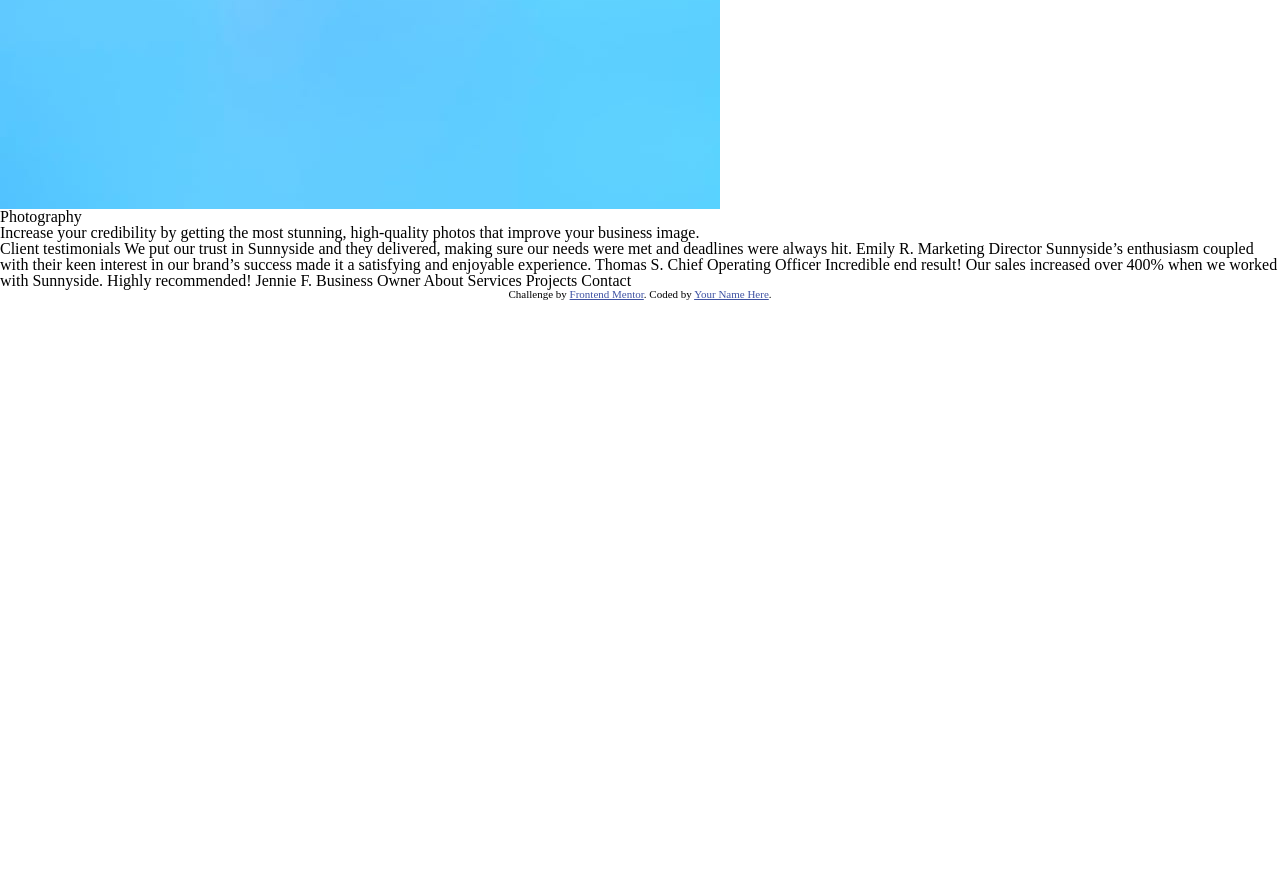
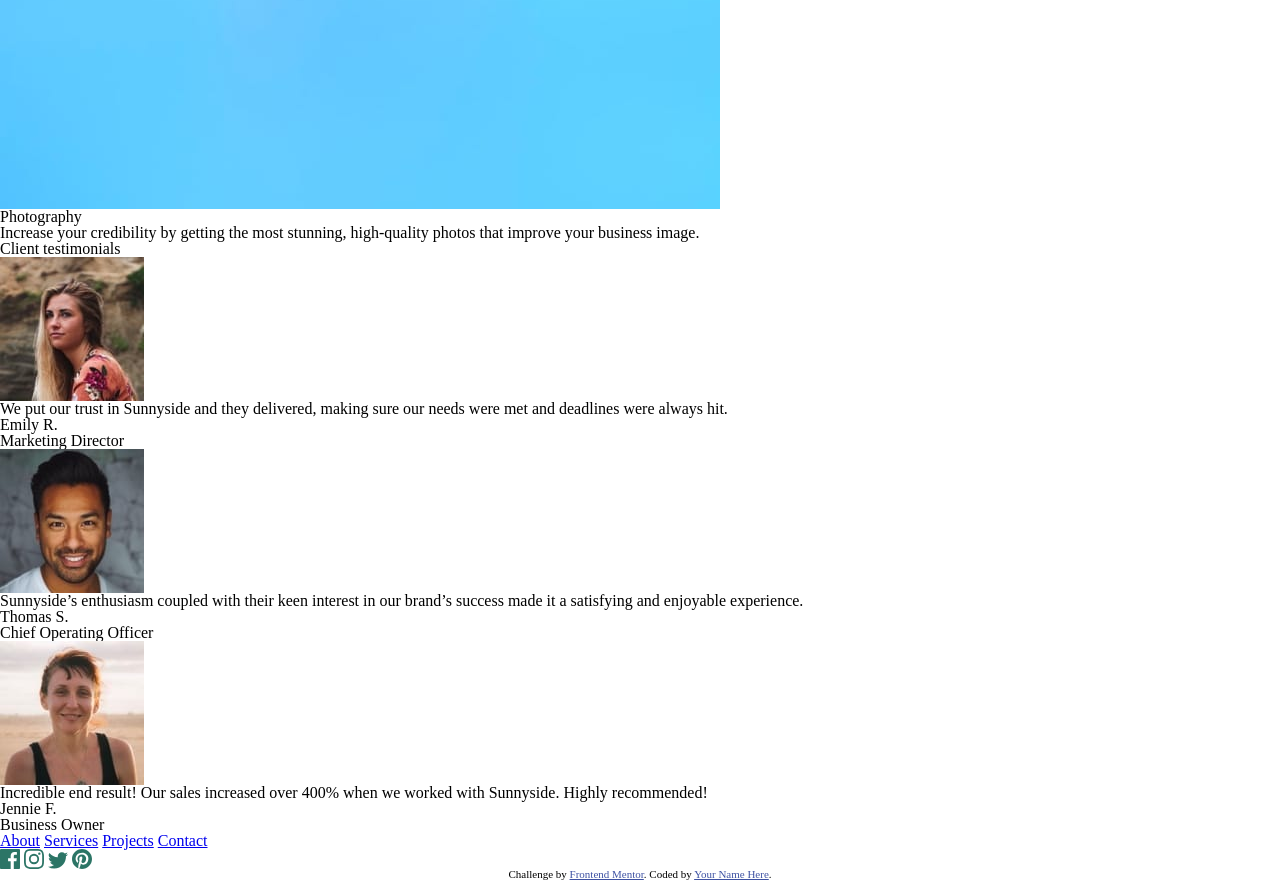
Before and after one commit to rnguyen89/sunnyside-agency-landing-page, a plain HTML site: page index.html in a window 1280 px wide. Shown: the part 2499-3379 px from the top of the page. Before the commit the page ends 2799 px from the top, so only its background shows below. Drawn offline with Linux system fonts and the light colour scheme.

Commit message:
html - added section 3 and footer

```diff
--- a/index.html
+++ b/index.html
@@ -81,26 +81,50 @@
 
   <section class="section-c">
 
+    <h3>Client testimonials</h3>
+
+    <div>
+      <img src="/images/image-emily.jpg" alt="picture of emily">
+      <p>We put our trust in Sunnyside and they delivered, making sure our needs were met and deadlines were always hit.</p>
+      <h4>Emily R.</h4>
+      <h5>Marketing Director</h5>
+    </div>
+
+    <div>
+      <img src="/images/image-thomas.jpg" alt="picture of thomas">
+
+      <p>Sunnyside’s enthusiasm coupled with their keen interest in our brand’s success made it a satisfying and enjoyable experience.</p>
+      <h4>Thomas S.</h4>
+      <h5>Chief Operating Officer</h5>
+    </div>
+
+    <div>
+      <img src="/images/image-jennie.jpg" alt="picture of jennie">
+
+      <p>Incredible end result! Our sales increased over 400% when we worked with Sunnyside. Highly recommended!</p>
+      <h4>Jennie F.</h4>
+      <h5>Business Owner</h5>
+    </div>
+
   </section>
 
-  Client testimonials
+  <footer>
 
-  We put our trust in Sunnyside and they delivered, making sure our needs were met and deadlines were always hit.
-  Emily R.
-  Marketing Director
+    <div>
+      <a href="about.html">About</a>
+      <a href="Services.html">Services</a>
+      <a href="Projects.html">Projects</a>
+      <a href="Contact.html">Contact</a>
+    </div>
 
-  Sunnyside’s enthusiasm coupled with their keen interest in our brand’s success made it a satisfying and enjoyable experience.
-  Thomas S.
-  Chief Operating Officer
+    <div class="social">
+      <img src="/images/icon-facebook.svg" alt="facebook logo">
+      <img src="/images/icon-instagram.svg" alt="instagram logo">
+      <img src="/images/icon-twitter.svg" alt="twitter logo">
+      <img src="/images/icon-pinterest.svg" alt="pinterest logo">
+    </div>
 
-  Incredible end result! Our sales increased over 400% when we worked with Sunnyside. Highly recommended!
-  Jennie F.
-  Business Owner
-
-  About
-  Services
-  Projects
-  Contact
+  </footer>
 
   <div class="attribution">
     Challenge by <a href="https://www.frontendmentor.io?ref=challenge" target="_blank">Frontend Mentor</a>.
```
